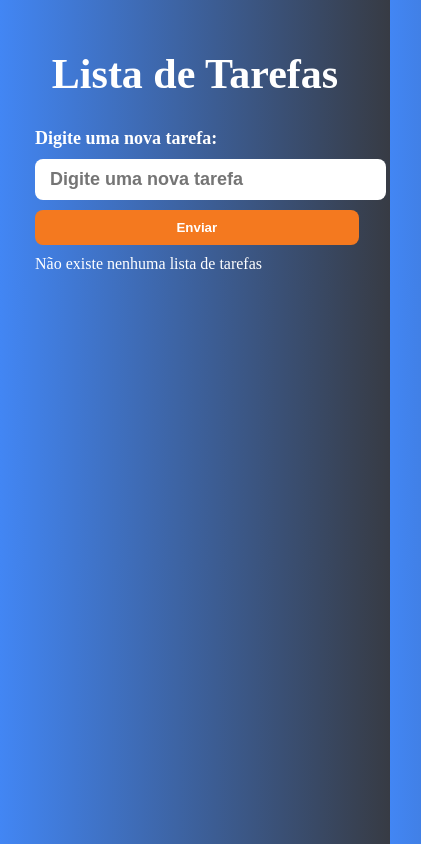
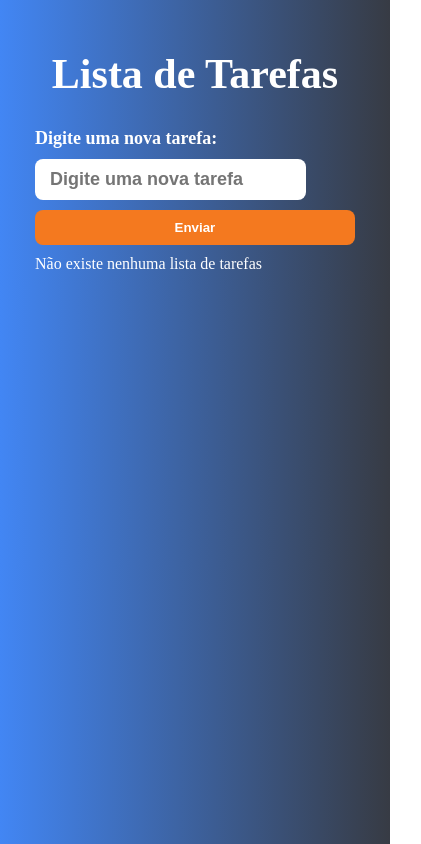
Before and after one commit to cassgkn/react_lista_de_tarefas, a React (Vite) app: page / in a window 390 px wide. Shown: the whole page, 421 px wide, since content can reach past the window. Built offline with nearby package versions, Linux system fonts and the light colour scheme.

Commit message:
Update index.css

```diff
--- a/src/index.css
+++ b/src/index.css
@@ -112,7 +112,6 @@ p {
 
     input[type="text"] {
         margin: 10px 35px;
-        width: 90%;
     }
 
     ul {
@@ -132,7 +131,7 @@ p {
         display: block;
         align-items: center;
         justify-content: center;
-        width: 83%;
+        width: 82%;
         margin-left: 35px;
         margin-right: 10px;
         font-weight: bold;
```
